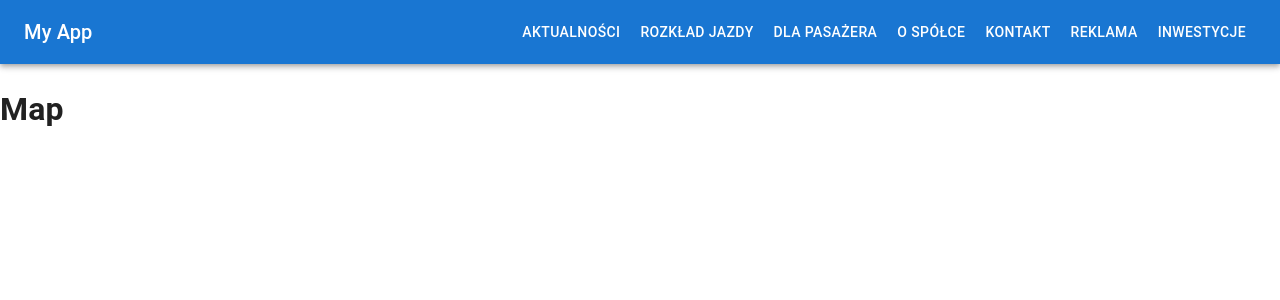
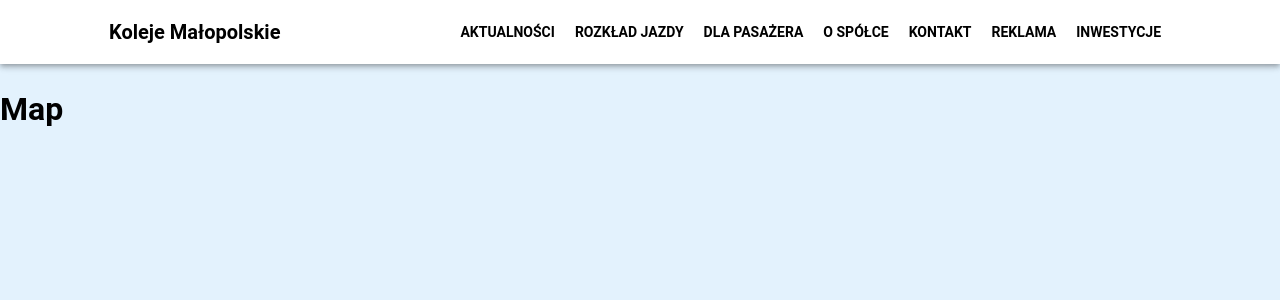
Before and after one commit to legumiarze/frontend, a React (Create React App) app: page / in a window 1280 px wide. Shown: the top 300 px of the page. Built offline with nearby package versions, Linux system fonts and the light colour scheme.

Commit message:
better navbar styling

```diff
--- a/src/App.tsx
+++ b/src/App.tsx
@@ -5,9 +5,12 @@ import {BrowserRouter, Route, Routes} from "react-router-dom";
 import Home from "./pages/home/Home";
 import Map from "./pages/map/Map";
 import ResponsiveNavbar from "./components/responsive-navbar/ResponsiveNavbar";
+import {ThemeProvider} from "@mui/material";
+import theme from "./themes/theme";
 
 function App() {
     return (
+        <ThemeProvider theme={theme}>
             <div className="App">
                 <ResponsiveNavbar/>
                 <BrowserRouter>
@@ -17,6 +20,7 @@ function App() {
                     </Routes>
                 </BrowserRouter>
             </div>
+        </ThemeProvider>
     );
 }
 
--- a/src/components/responsive-navbar/ResponsiveNavbar.tsx
+++ b/src/components/responsive-navbar/ResponsiveNavbar.tsx
@@ -9,7 +9,7 @@ import List from '@mui/material/List';
 import ListItem from '@mui/material/ListItem';
 import ListItemText from '@mui/material/ListItemText';
 import useMediaQuery from '@mui/material/useMediaQuery';
-import {useTheme} from '@mui/material/styles';
+import { useTheme } from '@mui/material/styles';
 import CssBaseline from '@mui/material/CssBaseline';
 
 const ResponsiveNavbar: React.FC = () => {
@@ -29,7 +29,8 @@ const ResponsiveNavbar: React.FC = () => {
             setDrawerOpen(open);
         };
 
-    const menuItems: string[] = ['AKTUALNOŚCI',
+    const menuItems: string[] = [
+        'AKTUALNOŚCI',
         'ROZKŁAD JAZDY',
         'DLA PASAŻERA',
         'O SPÓŁCE',
@@ -46,8 +47,8 @@ const ResponsiveNavbar: React.FC = () => {
         >
             <List>
                 {menuItems.map((text) => (
-                    <ListItem button key={text}>
-                        <ListItemText primary={text}/>
+                    <ListItem button key={text} style={{ justifyContent: 'center' }}>
+                        <ListItemText primary={text} />
                     </ListItem>
                 ))}
             </List>
@@ -56,28 +57,29 @@ const ResponsiveNavbar: React.FC = () => {
 
     return (
         <div>
-            <CssBaseline/>
+            <CssBaseline />
             <AppBar position="static">
-                <Toolbar>
+                <Toolbar style={{ display: 'flex', justifyContent: 'center', alignItems: 'center' }}>
                     {isMobile && (
                         <IconButton
                             edge="start"
                             color="inherit"
                             aria-label="menu"
                             onClick={toggleDrawer(true)}
+                            style={{ marginRight: theme.spacing(2) }}
                         >
-                            <MenuIcon/>
+                            <MenuIcon />
                         </IconButton>
                     )}
-                    <Typography variant="h6" style={{flexGrow: 1}}>
-                        My App
+                    <Typography variant="h6" style={{ flexGrow: 1, textAlign: 'center' }}>
+                        Koleje Małopolskie
                     </Typography>
                     {!isMobile && (
-                        <div>
+                        <div style={{ display: 'flex', justifyContent: 'center', flexGrow: 1 }}>
                             {menuItems.map((item) => (
                                 <Typography
                                     variant="button"
-                                    style={{margin: '0 10px'}}
+                                    style={{ margin: '0 10px' }}
                                     key={item}
                                 >
                                     {item}
--- /dev/null
+++ b/src/themes/theme.ts
@@ -0,0 +1,90 @@
+import { createTheme } from '@mui/material/styles';
+
+const theme = createTheme({
+    palette: {
+        primary: {
+            main: '#1A237E',
+        },
+        secondary: {
+            main: '#FFFFFF',
+        },
+        background: {
+            default: '#E3F2FD',
+        },
+        text: {
+            primary: '#000000',
+            secondary: '#FFFFFF',
+        },
+    },
+    typography: {
+        fontFamily: 'Roboto, Arial, sans-serif',
+        h6: {
+            fontWeight: 700,
+        },
+        button: {
+            textTransform: 'none',
+            fontWeight: 700,
+        },
+    },
+    components: {
+        MuiAppBar: {
+            styleOverrides: {
+                root: {
+                    backgroundColor: '#FFFFFF',
+                    color: '#000000',
+                },
+            },
+        },
+        MuiToolbar: {
+            styleOverrides: {
+                root: {
+                    justifyContent: 'space-between',
+                },
+            },
+        },
+        MuiButton: {
+            styleOverrides: {
+                root: {
+                    borderRadius: 0,
+                    padding: '10px 20px',
+                },
+                containedPrimary: {
+                    backgroundColor: '#1A237E',
+                    color: '#FFFFFF',
+                    '&:hover': {
+                        backgroundColor: '#3949AB',
+                    },
+                },
+            },
+        },
+        MuiDrawer: {
+            styleOverrides: {
+                paper: {
+                    backgroundColor: '#FFFFFF',
+                    color: '#000000',
+                    width: 240,
+                },
+            },
+        },
+        MuiListItem: {
+            styleOverrides: {
+                root: {
+                    color: '#000000',
+                    '&.Mui-selected': {
+                        backgroundColor: '#FFFFFF',
+                    },
+                },
+            },
+        },
+        MuiInputBase: {
+            styleOverrides: {
+                root: {
+                    backgroundColor: '#FFFFFF',
+                    borderRadius: 4,
+                },
+            },
+        },
+    },
+});
+
+export default theme;
```
Lines whose indentation alone changed are shown as unchanged.
